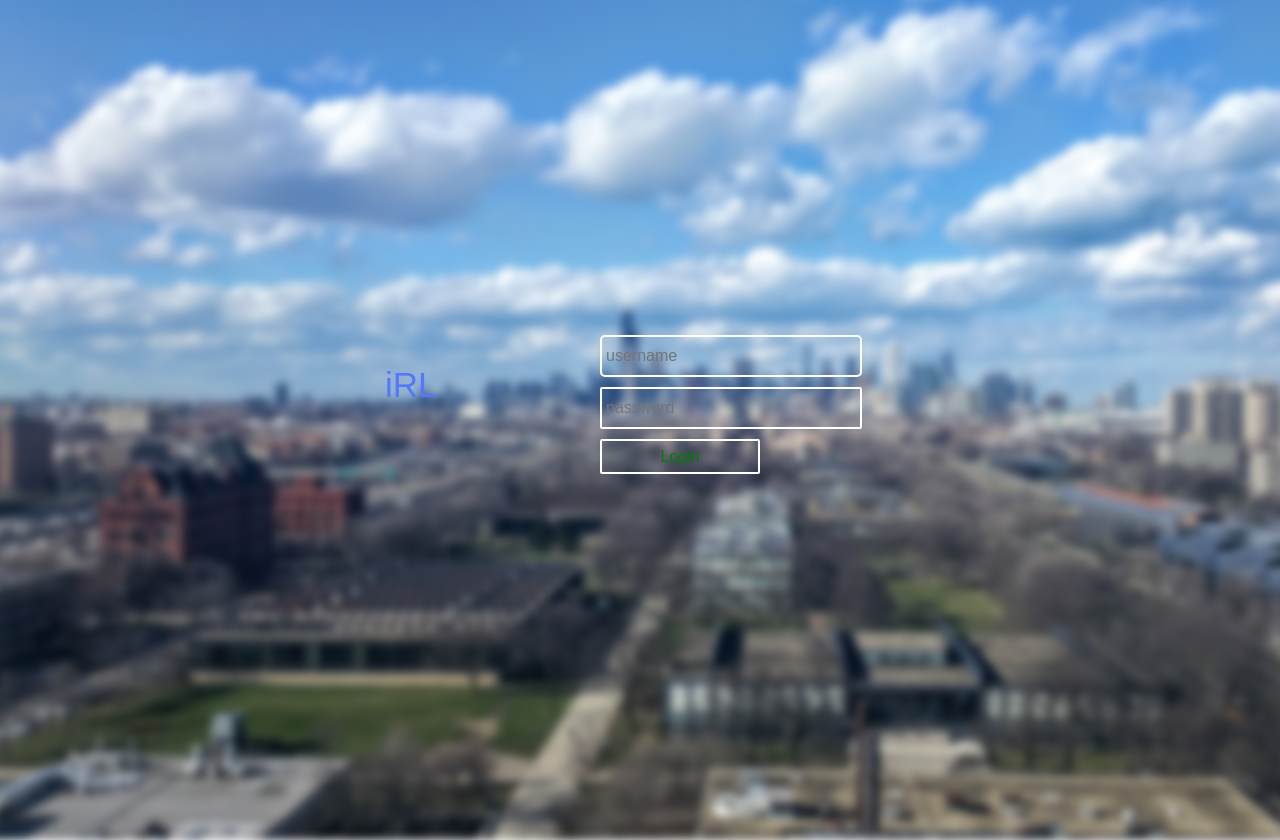
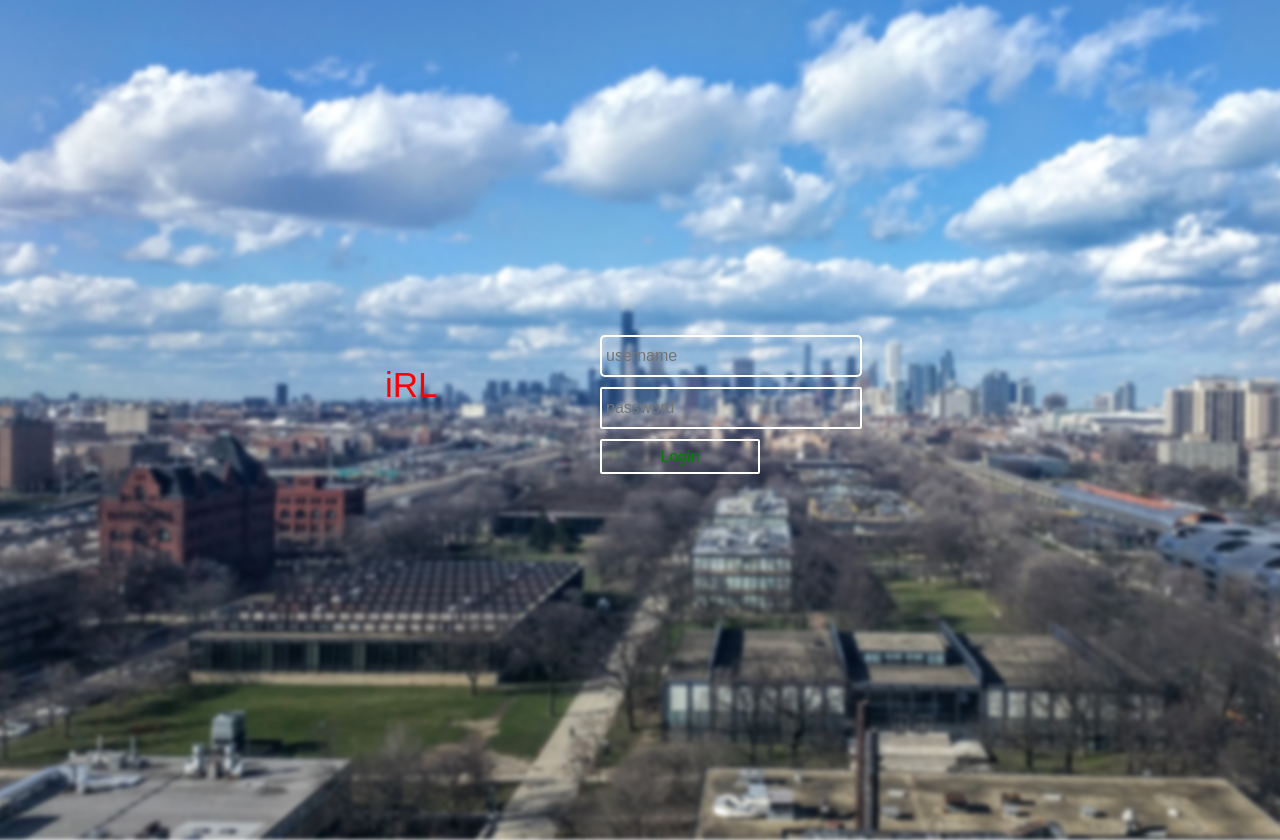
Before and after one commit to ITMT-430/team-3-irl, a PHP site: page / in a window 1280 px wide. Run offline with PHP 8.4, Linux system fonts and the light colour scheme; some libraries are stand-ins or nearby versions.

Commit message:
edit login css with color

```diff
--- a/css/login.css
+++ b/css/login.css
@@ -21,7 +21,7 @@ body{
 	height: auto;
 	background-image: url("../images/city-skyline.jpg");
 	background-size: cover;
-	-webkit-filter: blur(5px);
+	-webkit-filter: blur(2px);
 	z-index: 0;
 }
 
@@ -41,7 +41,7 @@ body{
 }
 
 .header div span{
-	color: #5379fa !important;
+	color: red !important;
 }
 
 .login{
```
